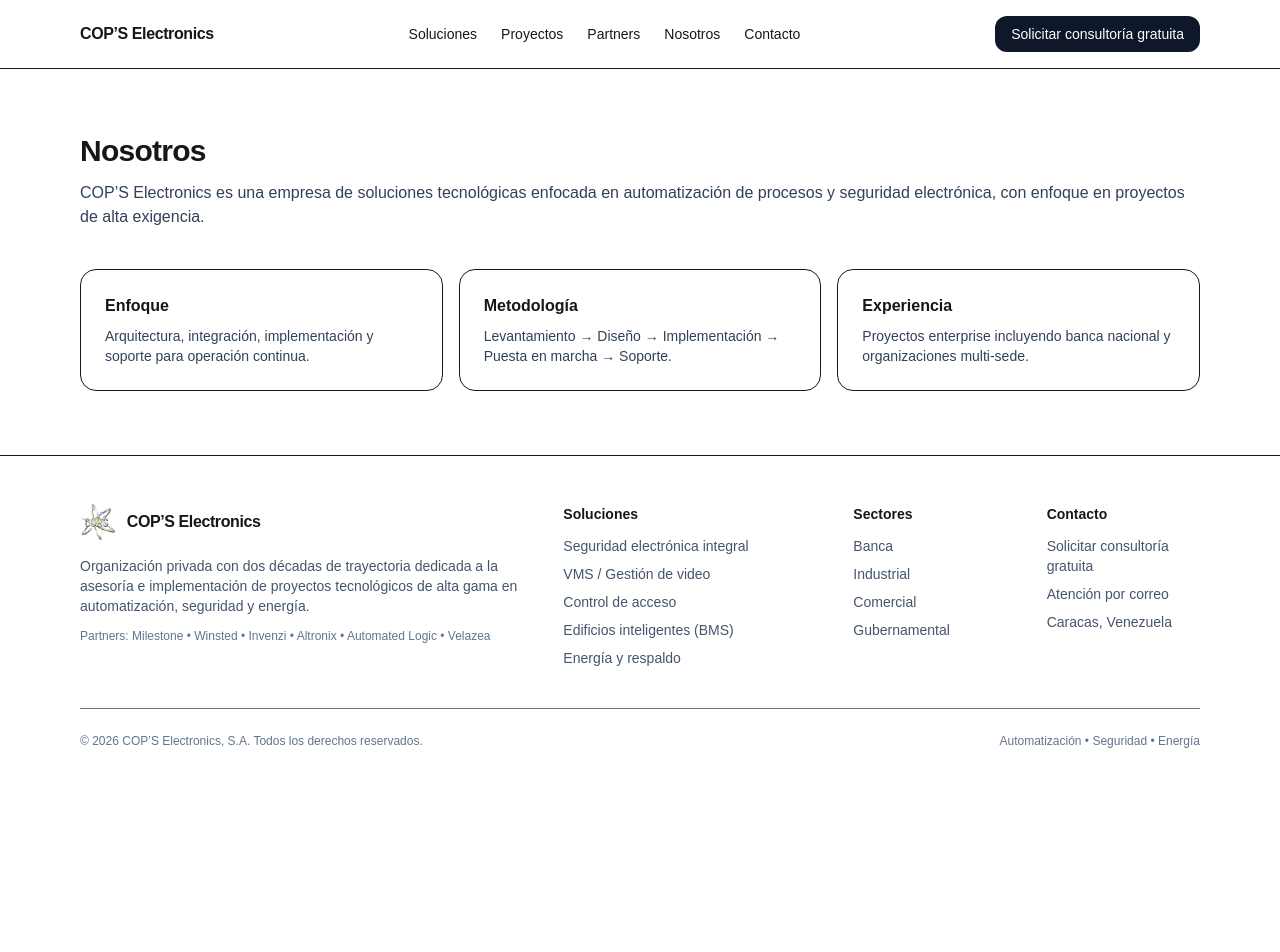
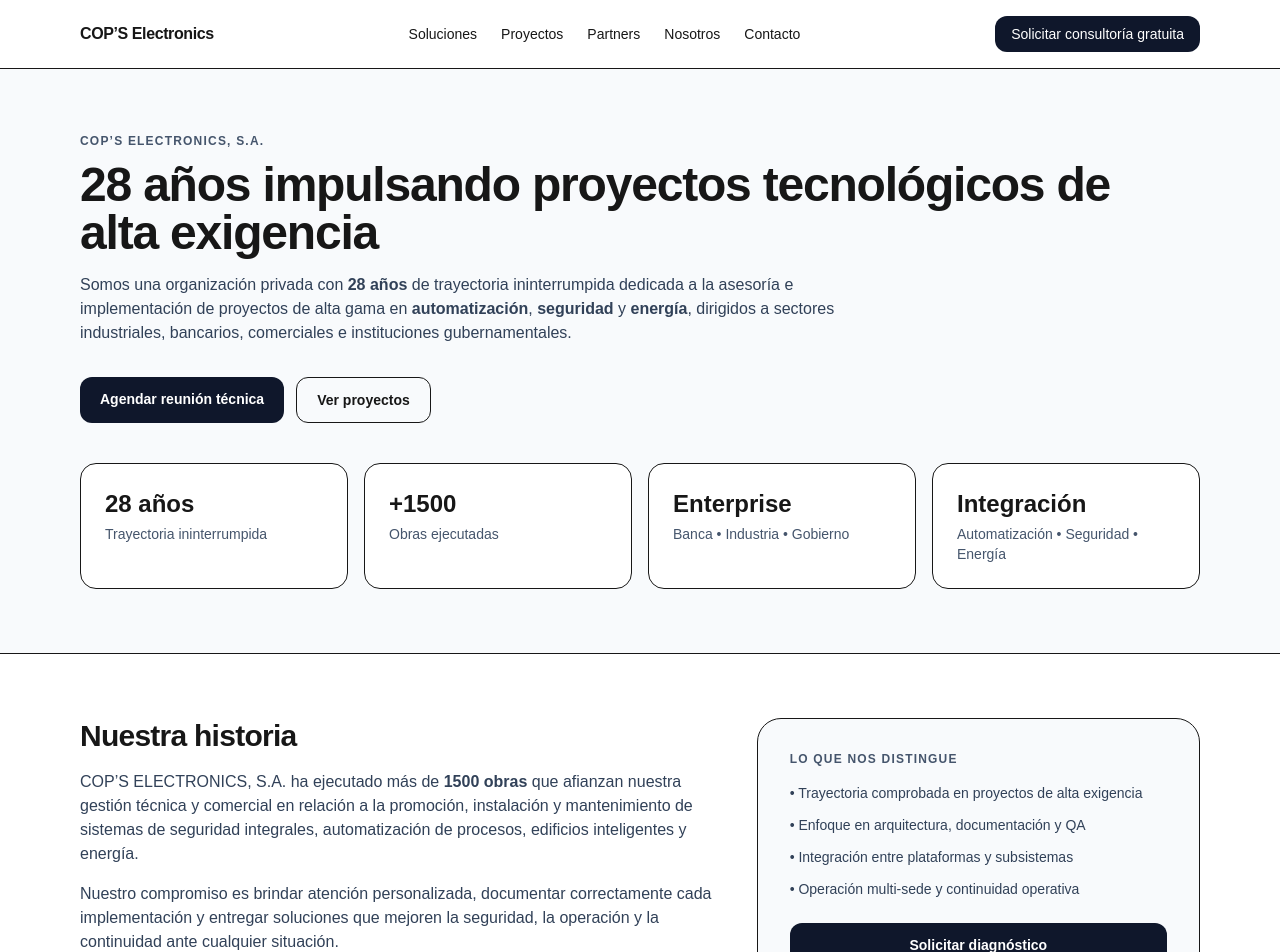
Before and after one commit to raor00/cops-platform, a Next.js app: page /nosotros in a window 1280 px wide. Shown: the top 952 px of the page. Before the commit the page ends 800 px from the top, so only its background shows below. Built offline with nearby package versions, Linux system fonts and the light colour scheme.

Commit message:
Update page.tsx

```diff
--- a/app/nosotros/page.tsx
+++ b/app/nosotros/page.tsx
@@ -1,32 +1,177 @@
+import Link from "next/link";
+
+const HIGHLIGHTS = [
+  { k: "28 años", v: "Trayectoria ininterrumpida" },
+  { k: "+1500", v: "Obras ejecutadas" },
+  { k: "Enterprise", v: "Banca • Industria • Gobierno" },
+  { k: "Integración", v: "Automatización • Seguridad • Energía" },
+];
+
+const VALUES = [
+  {
+    t: "Enfoque enterprise",
+    d: "Diseñamos soluciones robustas para operación crítica, continuidad y entornos regulados.",
+  },
+  {
+    t: "Arquitectura y documentación",
+    d: "Levantamiento, diseño, planos, configuración y entrega con criterios de calidad.",
+  },
+  {
+    t: "Integración real",
+    d: "Unificamos plataformas y subsistemas para operación centralizada y escalable.",
+  },
+  {
+    t: "Soporte y continuidad",
+    d: "Acompañamiento post-implementación con mantenimiento, mejoras y respuesta operativa.",
+  },
+];
+
 export default function Nosotros() {
   return (
-    <section className="mx-auto max-w-6xl px-4 py-16">
-      <h1 className="text-3xl font-semibold tracking-tight">Nosotros</h1>
-      <p className="mt-3 text-slate-700">
-        COP’S Electronics es una empresa de soluciones tecnológicas enfocada en automatización
-        de procesos y seguridad electrónica, con enfoque en proyectos de alta exigencia.
-      </p>
+    <div>
+      {/* HERO */}
+      <section className="border-b bg-slate-50">
+        <div className="mx-auto max-w-6xl px-4 py-16">
+          <p className="text-xs font-semibold uppercase tracking-widest text-slate-600">
+            COP’S ELECTRONICS, S.A.
+          </p>
 
-      <div className="mt-10 grid gap-4 md:grid-cols-3">
-        <div className="rounded-2xl border p-6">
-          <h3 className="font-semibold">Enfoque</h3>
-          <p className="mt-2 text-sm text-slate-700">
-            Arquitectura, integración, implementación y soporte para operación continua.
+          <h1 className="mt-3 text-4xl font-semibold tracking-tight md:text-5xl">
+            28 años impulsando proyectos tecnológicos de alta exigencia
+          </h1>
+
+          <p className="mt-4 max-w-3xl text-slate-700">
+            Somos una organización privada con <span className="font-semibold">28 años</span> de
+            trayectoria ininterrumpida dedicada a la asesoría e implementación de proyectos de alta
+            gama en <span className="font-semibold">automatización</span>,{" "}
+            <span className="font-semibold">seguridad</span> y{" "}
+            <span className="font-semibold">energía</span>, dirigidos a sectores industriales,
+            bancarios, comerciales e instituciones gubernamentales.
           </p>
+
+          <div className="mt-8 flex flex-col gap-3 sm:flex-row">
+            <Link
+              href="/contacto"
+              className="rounded-xl bg-slate-900 px-5 py-3 text-center text-sm font-semibold text-white hover:opacity-90"
+            >
+              Agendar reunión técnica
+            </Link>
+            <Link
+              href="/proyectos"
+              className="rounded-xl border px-5 py-3 text-center text-sm font-semibold hover:bg-white"
+            >
+              Ver proyectos
+            </Link>
+          </div>
+
+          <div className="mt-10 grid gap-4 md:grid-cols-4">
+            {HIGHLIGHTS.map((h) => (
+              <div key={h.k} className="rounded-2xl border bg-white p-6">
+                <p className="text-2xl font-semibold">{h.k}</p>
+                <p className="mt-1 text-sm text-slate-600">{h.v}</p>
+              </div>
+            ))}
+          </div>
         </div>
-        <div className="rounded-2xl border p-6">
-          <h3 className="font-semibold">Metodología</h3>
-          <p className="mt-2 text-sm text-slate-700">
-            Levantamiento → Diseño → Implementación → Puesta en marcha → Soporte.
+      </section>
+
+      {/* HISTORIA */}
+      <section className="mx-auto max-w-6xl px-4 py-16">
+        <div className="grid gap-10 md:grid-cols-12 md:items-start">
+          <div className="md:col-span-7">
+            <h2 className="text-3xl font-semibold tracking-tight">Nuestra historia</h2>
+            <p className="mt-4 text-slate-700">
+              COP’S ELECTRONICS, S.A. ha ejecutado más de{" "}
+              <span className="font-semibold">1500 obras</span> que afianzan nuestra gestión técnica
+              y comercial en relación a la promoción, instalación y mantenimiento de sistemas de
+              seguridad integrales, automatización de procesos, edificios inteligentes y energía.
+            </p>
+
+            <p className="mt-4 text-slate-700">
+              Nuestro compromiso es brindar atención personalizada, documentar correctamente cada
+              implementación y entregar soluciones que mejoren la seguridad, la operación y la
+              continuidad ante cualquier situación.
+            </p>
+
+            <p className="mt-4 text-slate-700">
+              En entornos como la <span className="font-semibold">banca nacional</span> y proyectos
+              enterprise, la diferencia está en los detalles: arquitectura, control por roles,
+              trazabilidad, procedimientos y soporte.
+            </p>
+          </div>
+
+          <aside className="md:col-span-5">
+            <div className="rounded-3xl border bg-slate-50 p-8">
+              <p className="text-xs font-semibold uppercase tracking-widest text-slate-600">
+                Lo que nos distingue
+              </p>
+
+              <ul className="mt-4 space-y-3 text-sm text-slate-700">
+                <li>• Trayectoria comprobada en proyectos de alta exigencia</li>
+                <li>• Enfoque en arquitectura, documentación y QA</li>
+                <li>• Integración entre plataformas y subsistemas</li>
+                <li>• Operación multi-sede y continuidad operativa</li>
+              </ul>
+
+              <div className="mt-6">
+                <Link
+                  href="/contacto"
+                  className="inline-flex w-full justify-center rounded-xl bg-slate-900 px-5 py-3 text-sm font-semibold text-white hover:opacity-90"
+                >
+                  Solicitar diagnóstico
+                </Link>
+              </div>
+            </div>
+          </aside>
+        </div>
+      </section>
+
+      {/* VALORES / DIFERENCIADORES */}
+      <section className="border-y bg-white">
+        <div className="mx-auto max-w-6xl px-4 py-16">
+          <h2 className="text-3xl font-semibold tracking-tight">En qué creemos</h2>
+          <p className="mt-2 text-slate-700">
+            La experiencia se traduce en método, control y resultados sostenibles.
           </p>
+
+          <div className="mt-10 grid gap-4 md:grid-cols-4">
+            {VALUES.map((v) => (
+              <div key={v.t} className="rounded-2xl border bg-white p-6 hover:bg-slate-50">
+                <h3 className="font-semibold">{v.t}</h3>
+                <p className="mt-2 text-sm text-slate-700">{v.d}</p>
+              </div>
+            ))}
+          </div>
         </div>
-        <div className="rounded-2xl border p-6">
-          <h3 className="font-semibold">Experiencia</h3>
-          <p className="mt-2 text-sm text-slate-700">
-            Proyectos enterprise incluyendo banca nacional y organizaciones multi-sede.
-          </p>
+      </section>
+
+      {/* CTA FINAL */}
+      <section className="bg-slate-950">
+        <div className="mx-auto max-w-6xl px-4 py-16 text-white">
+          <div className="grid gap-8 md:grid-cols-12 md:items-center">
+            <div className="md:col-span-8">
+              <h2 className="text-3xl font-semibold tracking-tight">
+                28 años se sostienen con resultados, método y soporte
+              </h2>
+              <p className="mt-3 text-white/75">
+                Si estás evaluando un proyecto enterprise, conversemos: levantamiento, arquitectura,
+                implementación y puesta en marcha.
+              </p>
+            </div>
+            <div className="md:col-span-4 md:text-right">
+              <Link
+                href="/contacto"
+                className="inline-flex w-full justify-center rounded-xl bg-white px-5 py-3 text-sm font-semibold text-slate-900 hover:opacity-90 md:w-auto"
+              >
+                Agendar reunión
+              </Link>
+              <p className="mt-3 text-xs text-white/60">
+                Banca nacional • Proyectos enterprise • Partners internacionales
+              </p>
+            </div>
+          </div>
         </div>
-      </div>
-    </section>
+      </section>
+    </div>
   );
 }
```
